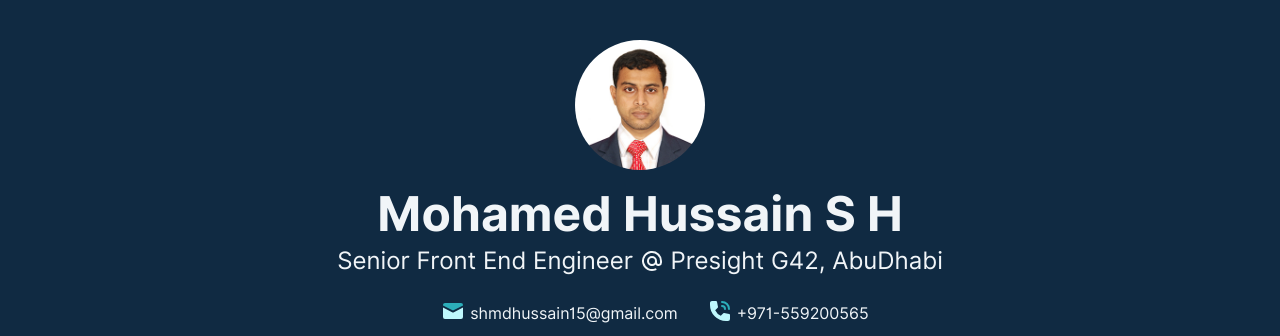
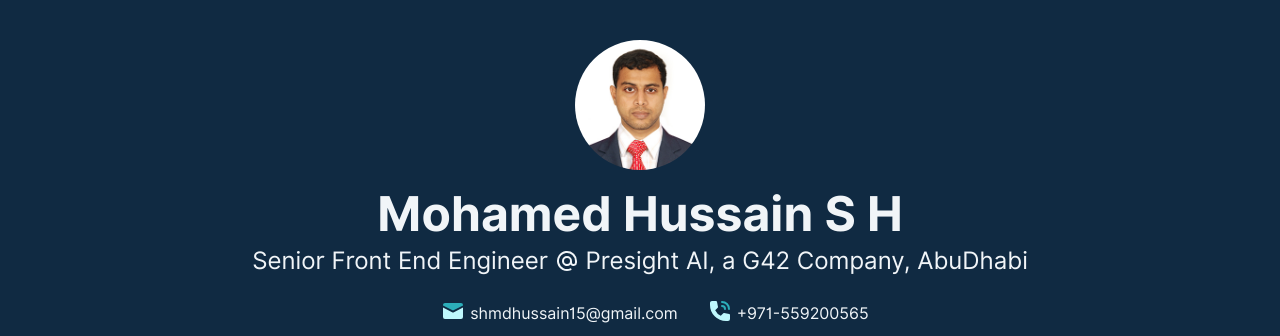
Before and after one commit to shmdhussain/Profile, a website: page index.html in a window 1280 px wide. Shown: the top 336 px of the page. Drawn offline with Linux system fonts and the light colour scheme.

Commit message:
updated correct company info

```diff
--- a/index.html
+++ b/index.html
@@ -68,7 +68,7 @@
                                 <svg class="pf_pos_text_icon sh_icon">
                                     <use xlink:href="images/svg/profile_sprite.svg#at"></use>
                                 </svg>
-                                Presight G42, AbuDhabi
+                                Presight AI, a G42 Company, AbuDhabi
                             </span>
                         </p>
                     </div>
```
